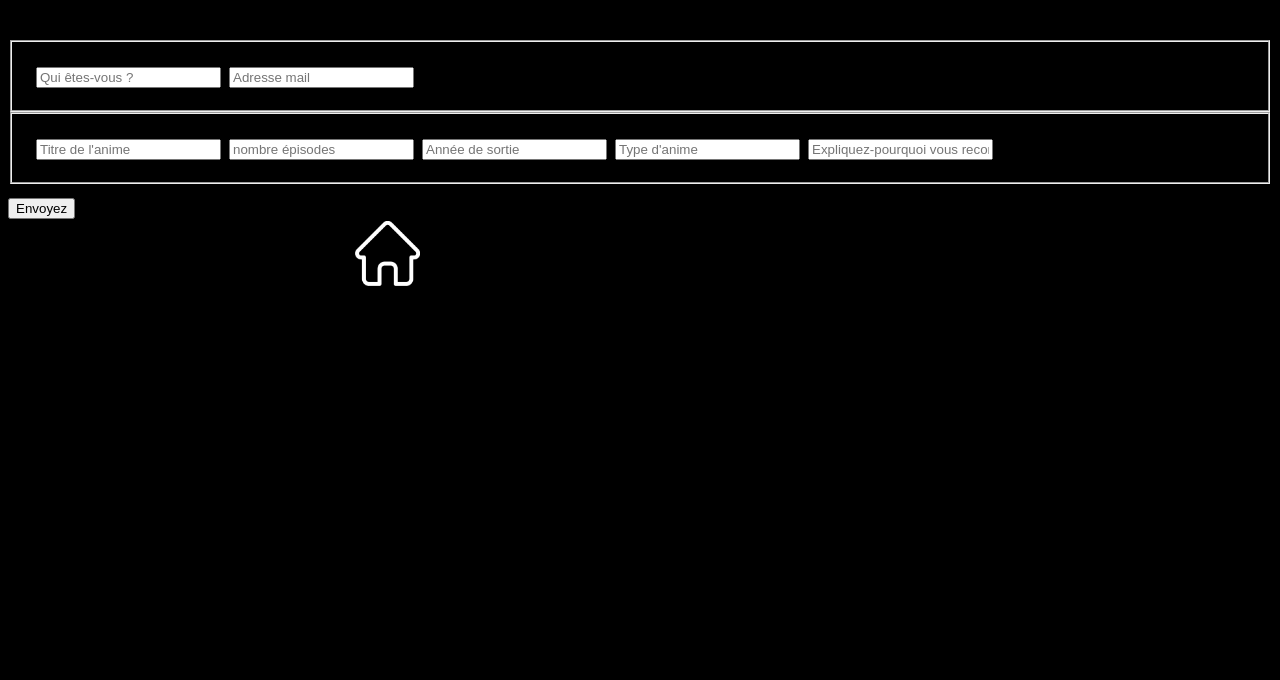
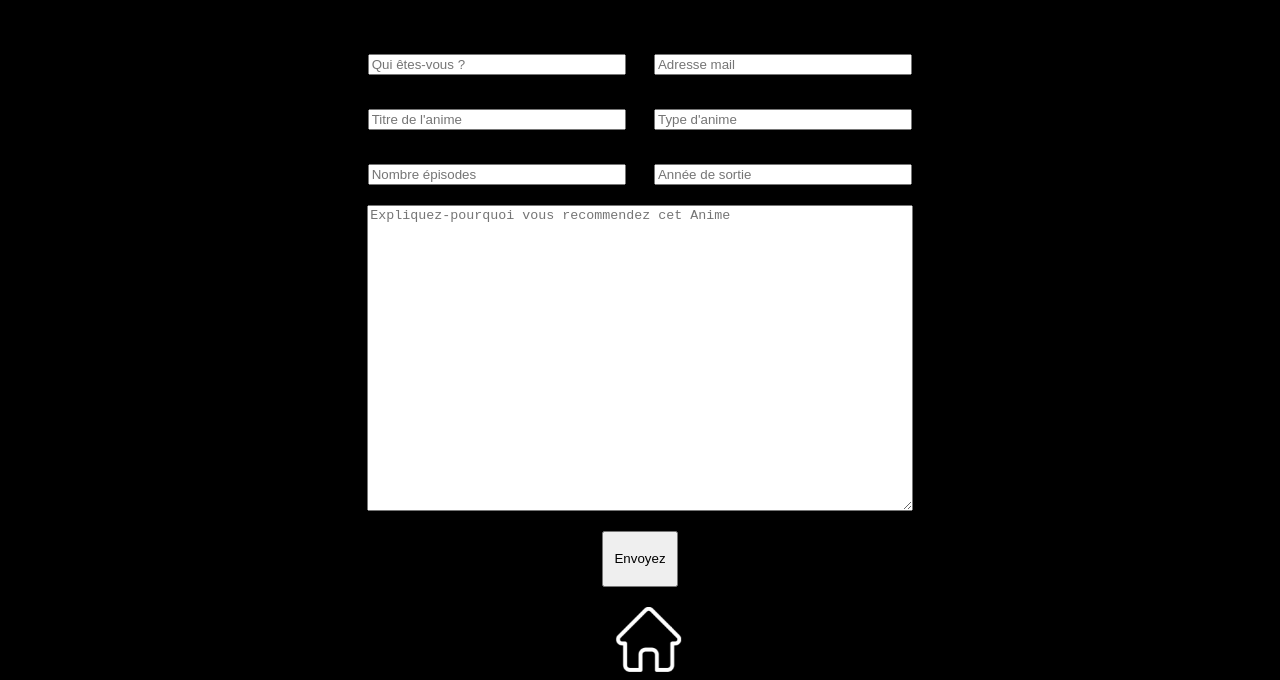
Before and after one commit to Minolie06/vgp-css, a plain HTML site: page formulaire_suggestion.html in a window 1280 px wide. Shown: the part 120-800 px from the top of the page. Drawn offline with Linux system fonts and the light colour scheme.

Commit message:
formulaire_suggestion mis en page

```diff
--- a/formulaire_suggestion.html
+++ b/formulaire_suggestion.html
@@ -7,22 +7,18 @@
 	</head>
 	<body>
 		<h1> Suggérer un Anime </h1>
-		<form class="suggestion">
-			<fieldset>
-				<input type="text" placeholder="Qui êtes-vous ?" />
-				<input type="text" placeholder="Adresse mail" />
-			</fieldset>
-			<fieldset>
-				<input type="text" placeholder="Titre de l'anime" />
-				<input type="number" placeholder="nombre épisodes" />
-				<input type="number" placeholder="Année de sortie" />
-				<input type="text" placeholder="Type d'anime" />
-				<input type="textarea" placeholder="Expliquez-pourquoi vous recommendez cet Anime" />
-			</fieldset>
+		<form class="contact centre">
+			<input type="text" placeholder="Qui êtes-vous ?" />
+			<input type="text" placeholder="Adresse mail" />
+			<input type="text" placeholder="Titre de l'anime" />
+			<input type="text" placeholder="Type d'anime" />
+			<input type="number" placeholder="Nombre épisodes" />
+			<input type="number" placeholder="Année de sortie" />
+			<textarea placeholder="Expliquez-pourquoi vous recommendez cet Anime"></textarea>
 			<input type="submit" value="Envoyez"/>
 		</form>
-		<div class="bouton-nav">
-			<div class="centre boite">
+		<div class="bas_de_page">
+			<div class="centre">
 				<a href="index.html"><img src="images/accueil.png" alt="accueil" title="Retour à l'accueil" width="65px"/></a>
 			</div>
 		</div>
--- a/styles.css
+++ b/styles.css
@@ -84,9 +84,10 @@ ul {
 	margin: 0 auto;
 }
 
-.contact input[type="text"] {
+.contact input[type="text"], .contact input[type="number"]{
 	width: 33%;
 	margin: 0 10px 20px 10px;
+	display: inline;
 }
 
 .contact textarea {
@@ -94,7 +95,7 @@ ul {
 	width: calc(66% + 39px);
 	margin: 0 auto;
 	height: 300px;
-	max-height: 70%;
+	max-height: 65%;
 	resize: vertical;
 }
 
```
